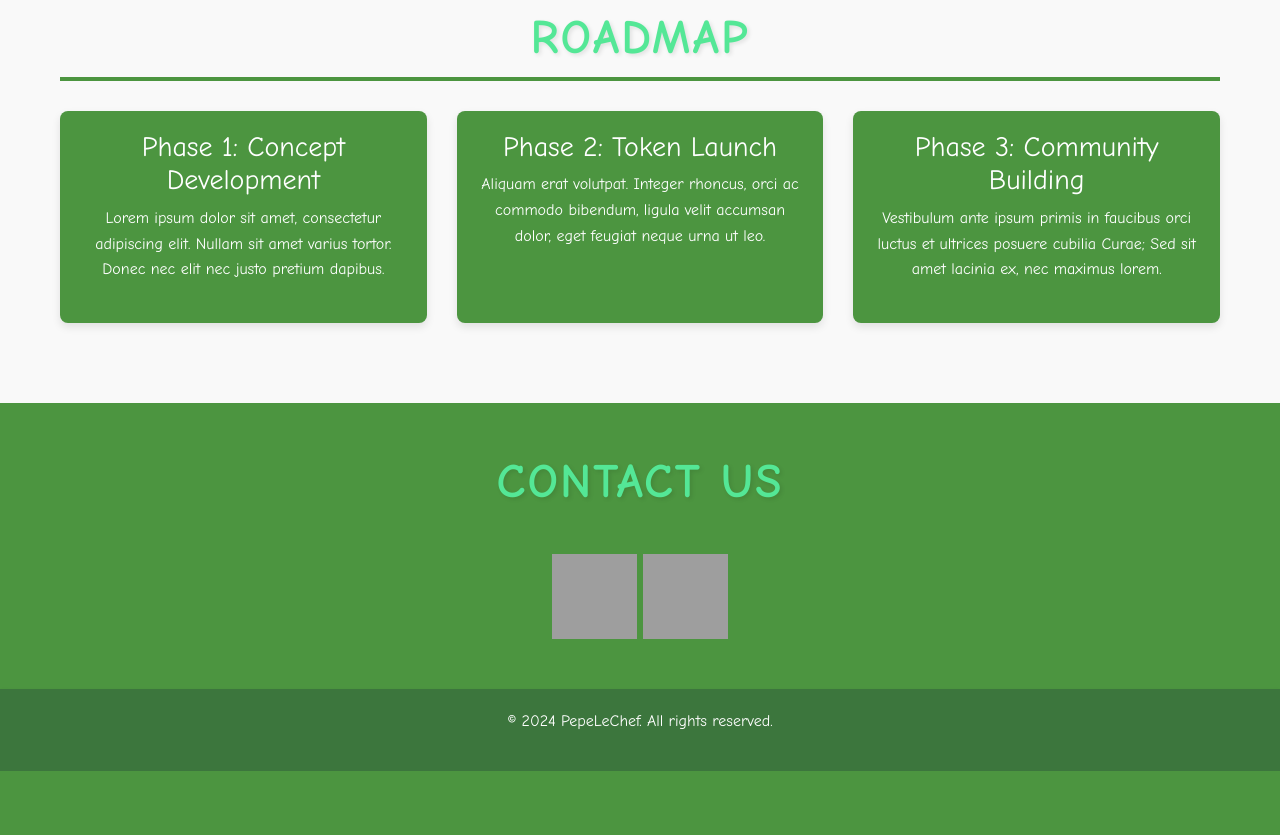
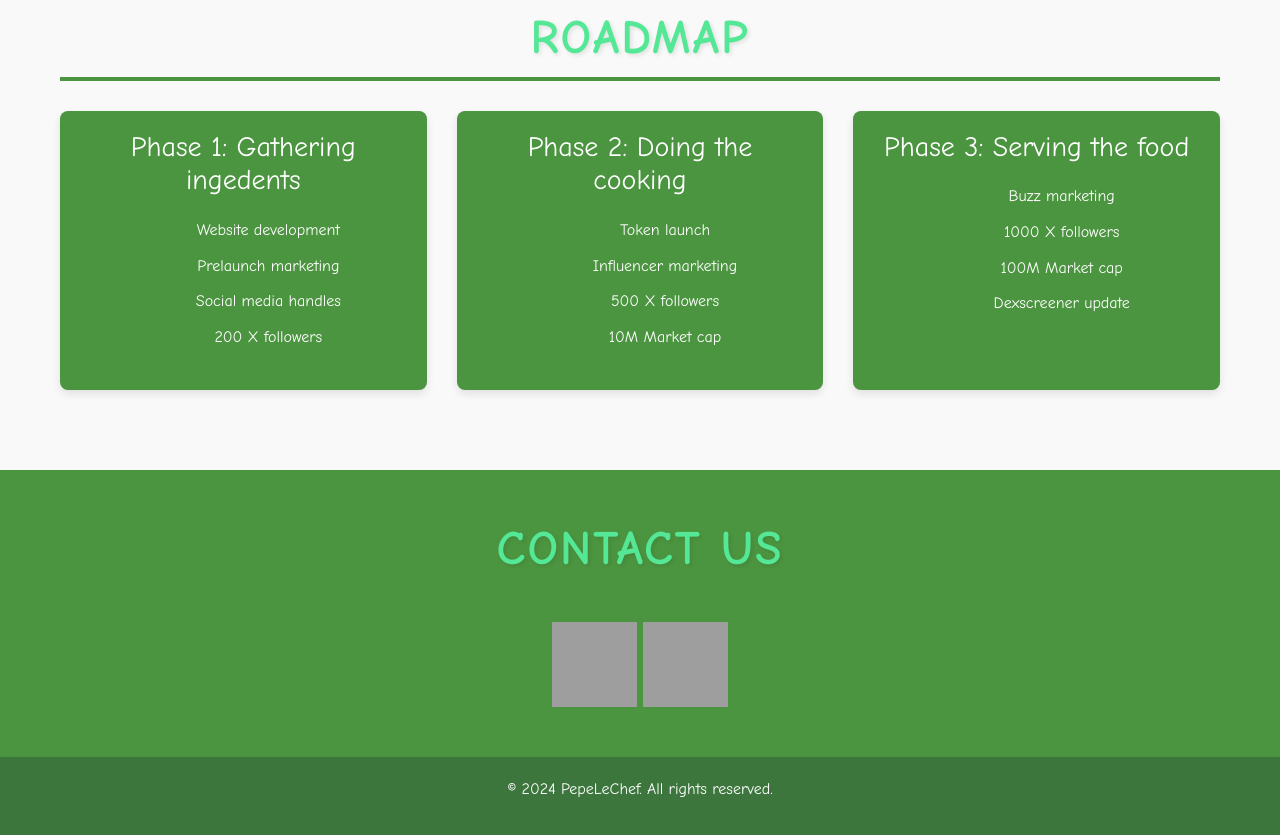
Before and after one commit to raphaelint/pepelechef, a plain HTML site: page index.html in a window 1280 px wide. Shown: the part 1580-2415 px from the top of the page. Before the commit the page ends 2351 px from the top, so only its background shows below. Drawn offline with nearby package versions, Linux system fonts and the light colour scheme; grey boxes are pictures that could not be loaded; a script that the page names is missing; a small style sheet from the web is missing; a web font is replaced by a local one.

Commit message:
Changes to the roadmap

```diff
--- a/index.html
+++ b/index.html
@@ -42,7 +42,7 @@
         crossorigin="anonymous" referrerpolicy="no-referrer" />
 
     <link rel="stylesheet" href="style.css">
-    <link rel="shortcut icon" href="images/pepelechef.png" type="image/x-icon">
+    <link rel="shortcut icon" href="images/pepelecheflogo.ico" type="image/x-icon">
 </head>
 
 <body>
@@ -134,19 +134,37 @@
             <h2>Roadmap</h2>
             <div class="roadmap-content">
                 <div class="roadmap-item">
-                    <h3>Phase 1: Concept Development</h3>
-                    <p>Lorem ipsum dolor sit amet, consectetur adipiscing elit. Nullam sit amet varius tortor. Donec nec
-                        elit nec justo pretium dapibus.</p>
+                    <h3>Phase 1: Gathering ingedents</h3>
+                    <p>
+                    <ul>
+                        <li>Website development</li>
+                        <li>Prelaunch marketing</li>
+                        <li>Social media handles</li>
+                        <li>200 X followers</li>
+                    </ul>
+                    </p>
                 </div>
                 <div class="roadmap-item">
-                    <h3>Phase 2: Token Launch</h3>
-                    <p>Aliquam erat volutpat. Integer rhoncus, orci ac commodo bibendum, ligula velit accumsan dolor,
-                        eget feugiat neque urna ut leo.</p>
+                    <h3>Phase 2: Doing the cooking</h3>
+                    <p>
+                    <ul>
+                        <li>Token launch</li>
+                        <li>Influencer marketing</li>
+                        <li>500 X followers</li>
+                        <li>10M Market cap</li>
+                    </ul>
+                    </p>
                 </div>
                 <div class="roadmap-item">
-                    <h3>Phase 3: Community Building</h3>
-                    <p>Vestibulum ante ipsum primis in faucibus orci luctus et ultrices posuere cubilia Curae; Sed sit
-                        amet lacinia ex, nec maximus lorem.</p>
+                    <h3>Phase 3: Serving the food</h3>
+                    <p>
+                        <ul>
+                            <li>Buzz marketing</li>
+                            <li>1000 X followers</li>
+                            <li>100M Market cap</li>
+                            <li>Dexscreener update</li>
+                        </ul>
+                    </p>
                 </div>
                 <!-- Add more roadmap items as needed -->
             </div>
--- a/style.css
+++ b/style.css
@@ -82,6 +82,7 @@ footer {
         opacity: 0;
         transform: translateY(100%);
     }
+
     100% {
         opacity: 1;
         transform: translateY(0);
@@ -94,7 +95,8 @@ footer {
     display: flex;
     justify-content: space-between;
     align-items: center;
-    animation: slideIn 1s ease-in-out; /* Use slideIn animation with 1 second duration */
+    animation: slideIn 1s ease-in-out;
+    /* Use slideIn animation with 1 second duration */
 }
 
 .about-text {
@@ -265,3 +267,53 @@ footer {
     border-radius: 50px;
     box-shadow: 0 4px 8px rgba(0, 0, 0, 0.1);
 }
+
+/* Custom styling for roadmap list items */
+.roadmap-item ul {
+    padding-left: 20px;
+    /* Add left padding to the list */
+}
+
+.roadmap-item ul li {
+    list-style-type: none;
+    /* Remove default bullet points */
+    position: relative;
+    /* Position for custom bullet */
+    padding-left: 30px;
+    /* Add padding for indentation */
+    margin-bottom: 10px;
+    /* Add spacing between list items */
+}
+
+/* Custom bullet style */
+.roadmap-item ul li:before {
+    content: "";
+    /* Empty content */
+    position: absolute;
+    /* Position the bullet */
+    left: 0;
+    /* Position relative to the left edge of the list item */
+    top: 6px;
+    /* Adjust vertical alignment */
+    width: 8px;
+    /* Set width of the bullet */
+    height: 8px;
+    /* Set height of the bullet */
+    background-color: #4c9540;
+    /* Set color of the bullet */
+    border-radius: 50%;
+    /* Shape the bullet as a circle */
+}
+
+/* Media query for smaller screens */
+@media (max-width: 768px) {
+    .roadmap-item {
+        flex: 0 0 calc(50% - 20px);
+    }
+}
+
+@media (max-width: 576px) {
+    .roadmap-item {
+        flex: 0 0 100%;
+    }
+}
```
Also changed, not shown: images/pepelecheflogo.ico (added).
